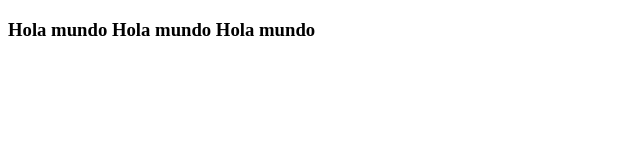
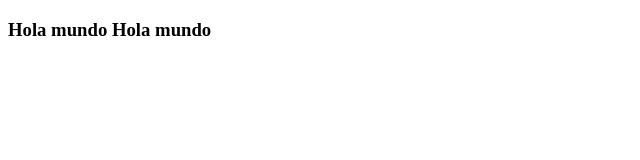
Before and after one commit to BenjaminIT1/holamundoggg, a plain HTML site: page index.html in a window 1280 px wide. Shown: the whole page, without its empty margins (0-640 px from the left). Drawn offline with Linux system fonts and the light colour scheme.

Commit message:
Cambios reales al sitio

```diff
--- a/index.html
+++ b/index.html
@@ -6,6 +6,6 @@
     <title>Document</title>
 </head>
 <body>
-    <h3>Hola mundo Hola mundo Hola mundo</h3>
+    <h3>Hola mundo Hola mundo</h3>
 </body>
 </html>
```
